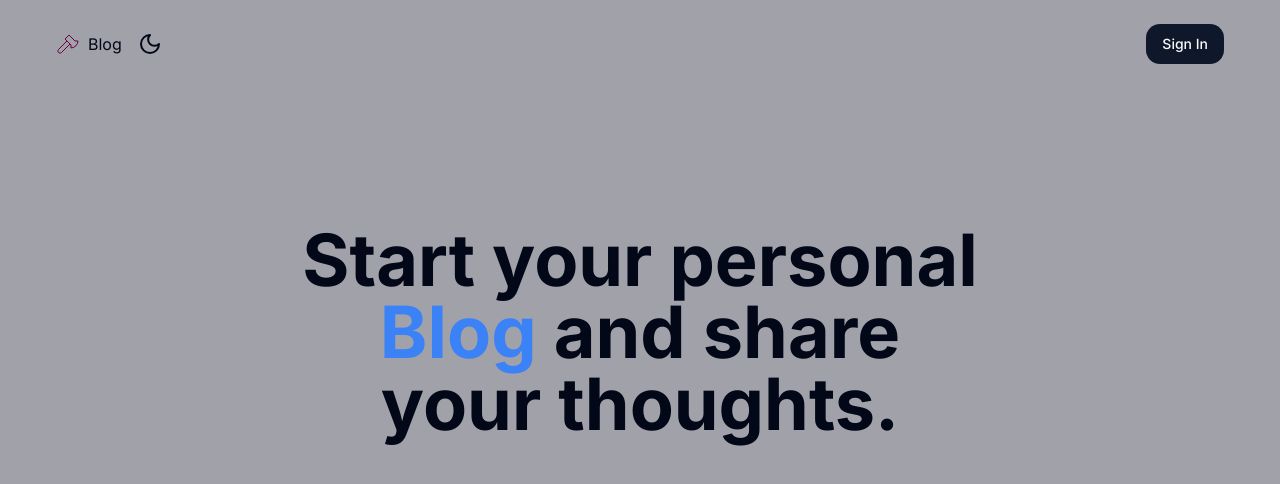
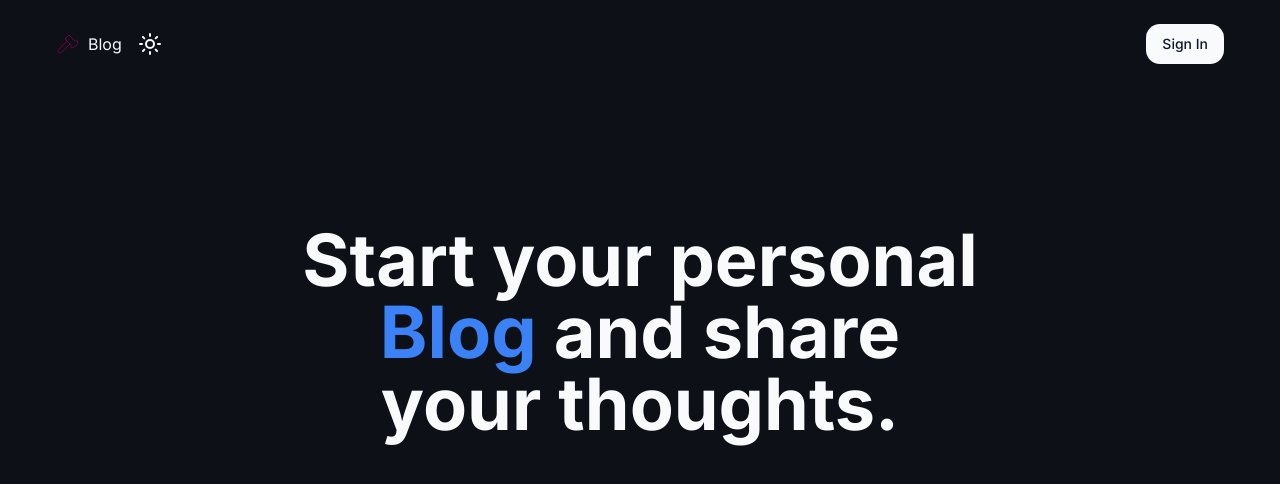
Before and after one commit to Stypticm/blog-nextjs, a Next.js app: page / in a window 1280 px wide. Shown: the top 484 px of the page. Built offline with nearby package versions, Linux system fonts and the light colour scheme; no server answers.

Commit message:
Fixed errors
- Fixed errors with hydration
- Added svg for Icons (dark/light)

```diff
--- a/src/app/globals.css
+++ b/src/app/globals.css
@@ -24,7 +24,7 @@
   --foreground: black;
 }
 
-@media (prefers-color-scheme: light) {
+@media (prefers-color-scheme: dark) {
   :root {
     --foreground-rgb: 255, 255, 255;
     --background-start-rgb: 0, 0, 0;
--- a/src/app/layout.tsx
+++ b/src/app/layout.tsx
@@ -13,7 +13,6 @@
   description:
     'Blog, practice in Nextjs, with dynamic routes and other functionality.',
 }
-
 
 export default function RootLayout({
   children,
@@ -37,7 +36,6 @@
               {children}
             </div>
 
-
           </Providers>
           <Toaster />
         </body>
--- a/src/components/Icons.tsx
+++ b/src/components/Icons.tsx
@@ -38,6 +38,7 @@
   ),
   github: (props: LucideProps) => (
     <svg
+      {...props}
       height='24'
       viewBox='0 0 24 24'
       width='24'
@@ -47,9 +48,43 @@
     </svg>
   ),
   moon: (props: LucideProps) => (
-    <svg width="24" height="24" viewBox="0 0 24 24" fill="none" stroke="currentColor" stroke-width="2" stroke-linecap="round" stroke-linejoin="round" className="lucide lucide-moon"><path d="M12 3a6 6 0 0 0 9 9 9 9 0 1 1-9-9Z" /></svg>
+    <svg
+      {...props}
+      width="24"
+      height="24"
+      viewBox="0 0 24 24"
+      fill="none"
+      stroke="currentColor"
+      strokeWidth="2"
+      strokeLinecap="round"
+      strokeLinejoin="round"
+      className="lucide lucide-moon"
+    >
+      <path d="M12 3a6 6 0 0 0 9 9 9 9 0 1 1-9-9Z" />
+    </svg>
   ),
   sun: (props: LucideProps) => (
-    <svg width="24" height="24" viewBox="0 0 24 24" fill="none" stroke="currentColor" stroke-width="2" stroke-linecap="round" stroke-linejoin="round" className="lucide lucide-sun"><circle cx="12" cy="12" r="4" /><path d="M12 2v2" /><path d="M12 20v2" /><path d="m4.93 4.93 1.41 1.41" /><path d="m17.66 17.66 1.41 1.41" /><path d="M2 12h2" /><path d="M20 12h2" /><path d="m6.34 17.66-1.41 1.41" /><path d="m19.07 4.93-1.41 1.41" /></svg>
+    <svg
+      {...props}
+      width="24"
+      height="24"
+      viewBox="0 0 24 24"
+      fill="none"
+      stroke="currentColor"
+      strokeWidth="2"
+      strokeLinecap="round"
+      strokeLinejoin="round"
+      className="lucide lucide-sun"
+    >
+      <circle cx="12" cy="12" r="4" />
+      <path d="M12 2v2" />
+      <path d="M12 20v2" />
+      <path d="m4.93 4.93 1.41 1.41" />
+      <path d="m17.66 17.66 1.41 1.41" />
+      <path d="M2 12h2" />
+      <path d="M20 12h2" />
+      <path d="m6.34 17.66-1.41 1.41" />
+      <path d="m19.07 4.93-1.41 1.41" />
+    </svg>
   )
 }
--- a/src/components/Providers.tsx
+++ b/src/components/Providers.tsx
@@ -20,7 +20,7 @@
   return (
     <QueryClientProvider client={queryClient}>
       <SessionProvider>
-        <ThemeProvider attribute="class" defaultTheme="light">
+        <ThemeProvider attribute="class" defaultTheme="dark">
           {children}
         </ThemeProvider>
       </SessionProvider>
--- a/src/components/ThemeProvider.tsx
+++ b/src/components/ThemeProvider.tsx
@@ -5,5 +5,5 @@
 import { type ThemeProviderProps } from "next-themes/dist/types"
 
 export function ThemeProvider({ children, ...props }: ThemeProviderProps) {
-  return <NextThemesProvider {...props}>{children}</NextThemesProvider>
+  return <NextThemesProvider {...props} >{children}</NextThemesProvider>
 }
--- a/src/components/Themes.tsx
+++ b/src/components/Themes.tsx
@@ -1,5 +1,4 @@
 'use client'
-
 
 import { useTheme } from 'next-themes'
 import { Icons } from './Icons'
@@ -11,14 +10,12 @@
         <>
             {
                 theme === 'dark' ? (
-                    <button onClick={() => setTheme('light')}>
+                    <button onClick={() => setTheme('light')} suppressHydrationWarning={true}>
                         <Icons.sun />
-
                     </button>
                 ) : (
-                    <button onClick={() => setTheme('dark')}>
+                    <button onClick={() => setTheme('dark')} suppressHydrationWarning={true}>
                         <Icons.moon />
-
                     </button>
                 )
             }
```
